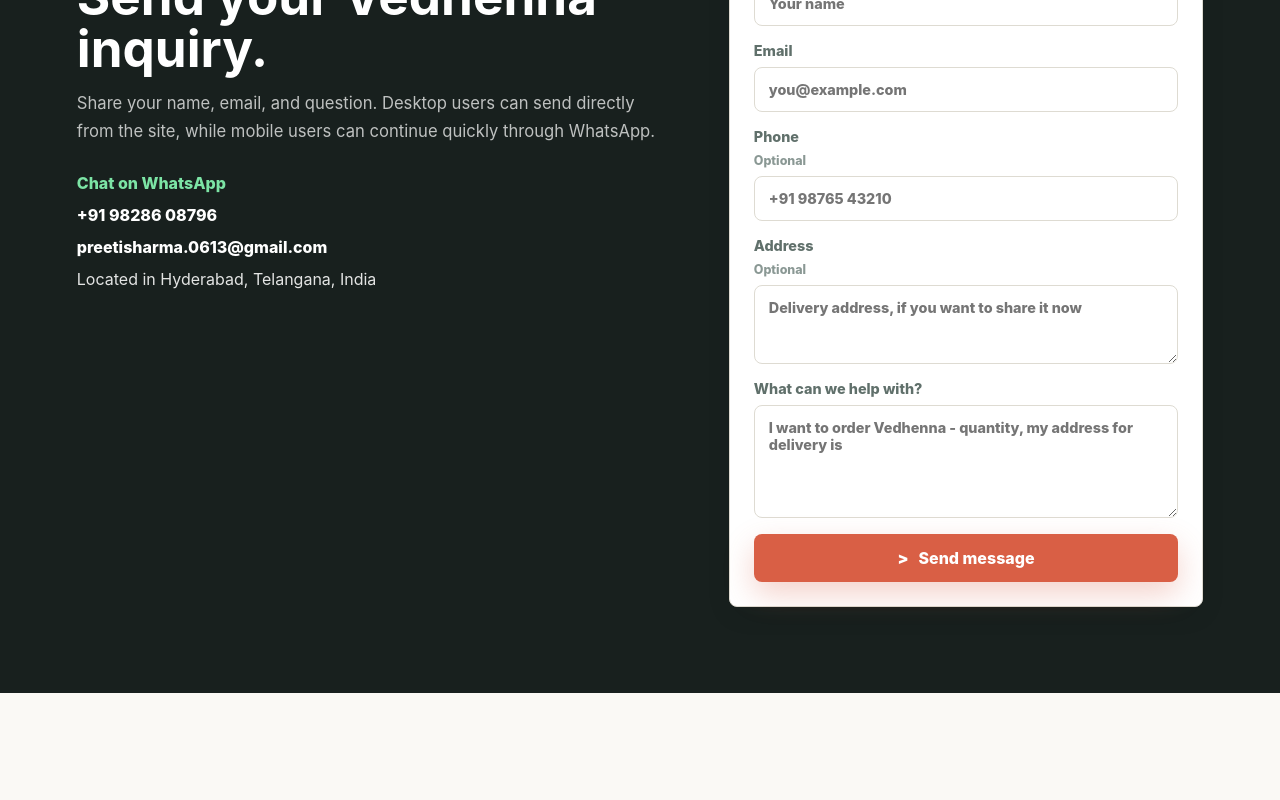
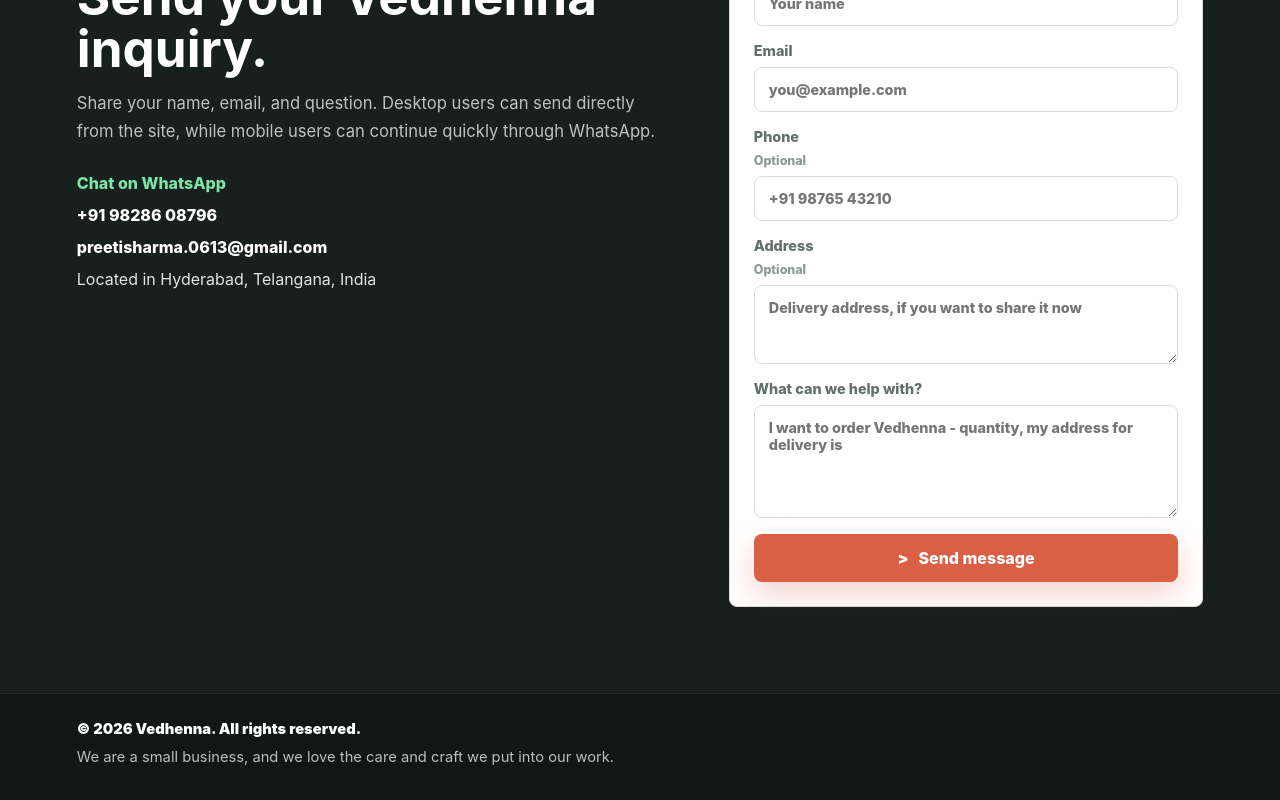
Before and after one commit to Ishank-dubey/vedhenna, a Next.js app: page / in a window 1280 px wide. Shown: the part 4227-5027 px from the top of the page. Before the commit the page ends 4920 px from the top, so only its background shows below. Built offline with nearby package versions, Linux system fonts and the light colour scheme; no server answers.

Commit message:
Add small business footer

```diff
--- a/pages/index.js
+++ b/pages/index.js
@@ -545,6 +545,11 @@
         </form>
       </section>
 
+      <footer className="site-footer">
+        <p>&copy; {new Date().getFullYear()} {business.name}. All rights reserved.</p>
+        <p>We are a small business, and we love the care and craft we put into our work.</p>
+      </footer>
+
       <a className="floating-whatsapp" href={whatsappLink} target="_blank" rel="noreferrer" aria-label="Chat on WhatsApp">
         WA
       </a>
--- a/styles/globals.css
+++ b/styles/globals.css
@@ -691,6 +691,26 @@
   color: #135f3a;
 }
 
+.site-footer {
+  background: #111715;
+  border-top: 1px solid rgba(255, 255, 255, 0.08);
+  color: rgba(255, 255, 255, 0.72);
+  display: grid;
+  gap: 6px;
+  padding: 24px clamp(20px, 6vw, 84px) 32px;
+}
+
+.site-footer p {
+  font-size: 0.92rem;
+  line-height: 1.5;
+  margin: 0;
+}
+
+.site-footer p:first-child {
+  color: white;
+  font-weight: 900;
+}
+
 .floating-whatsapp {
   align-items: center;
   background: var(--whatsapp);
```
